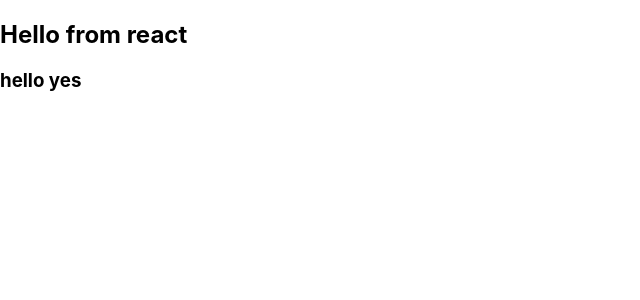
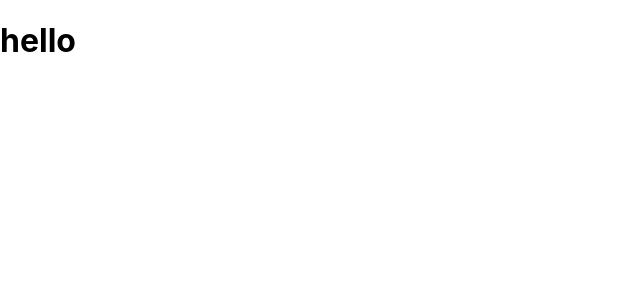
Before and after one commit to prime-infinity/OlympusTasks, a React (Create React App) app: page / in a window 1280 px wide. Shown: the top 300 px of the page, without its empty margins (0-640 px from the left). Built offline with nearby package versions, Linux system fonts and the light colour scheme.

Commit message:
using props

```diff
--- a/src/App.js
+++ b/src/App.js
@@ -1,12 +1,10 @@
+import Header from './components/Header'
 
 function App() {
 
-  const x = true
-
   return (
     <div className="container">
-      <h2>Hello from react</h2>
-      <h3>hello { x ? 'yes': 'no' }</h3>
+      <Header title='hello'/>
     </div>
   );
 }
--- /dev/null
+++ b/src/components/Header.js
@@ -0,0 +1,10 @@
+const Header = ({title}) =>{
+
+    return (
+      <header>
+          <h1>{title}</h1>
+      </header>
+    );
+  }
+
+  export default Header;
```
